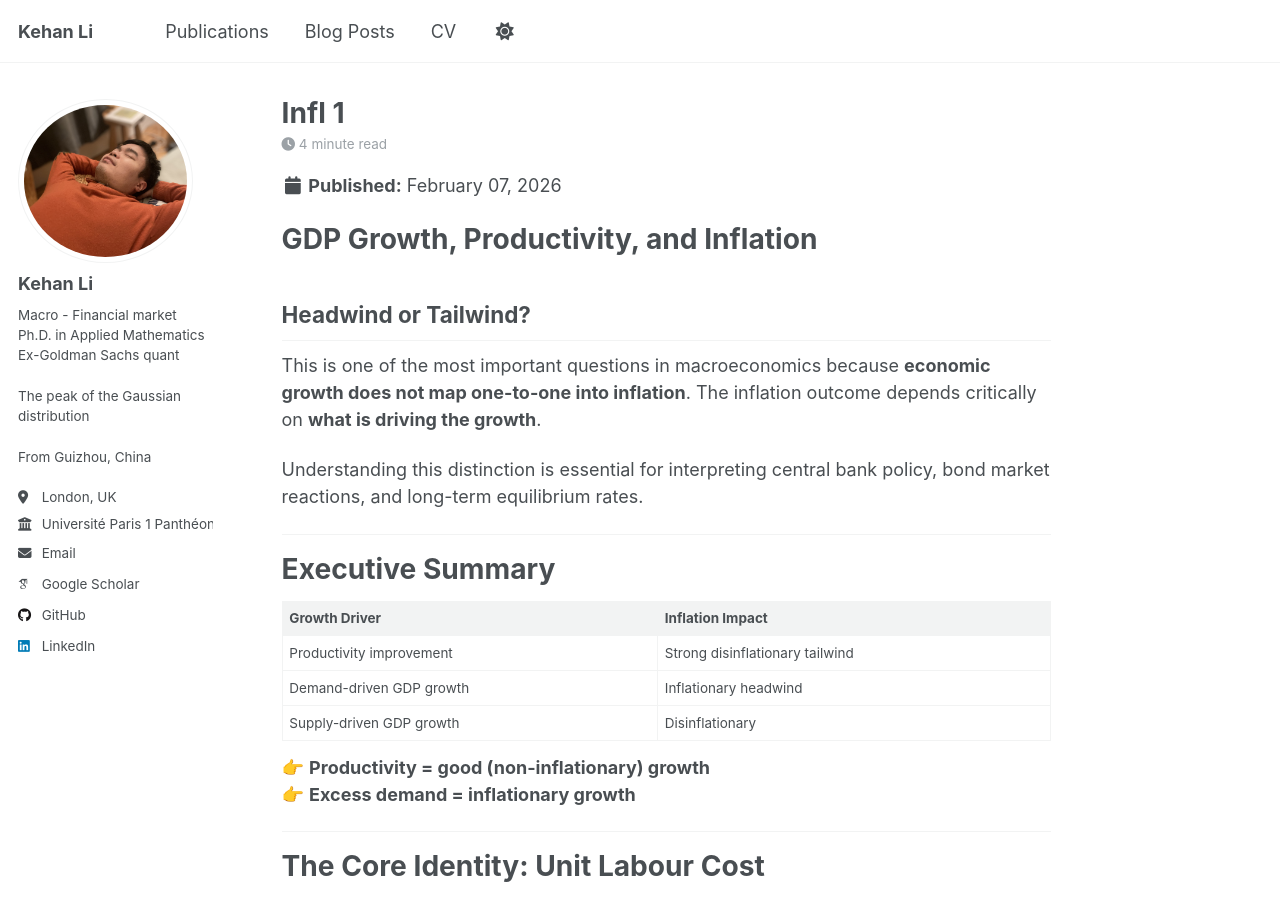
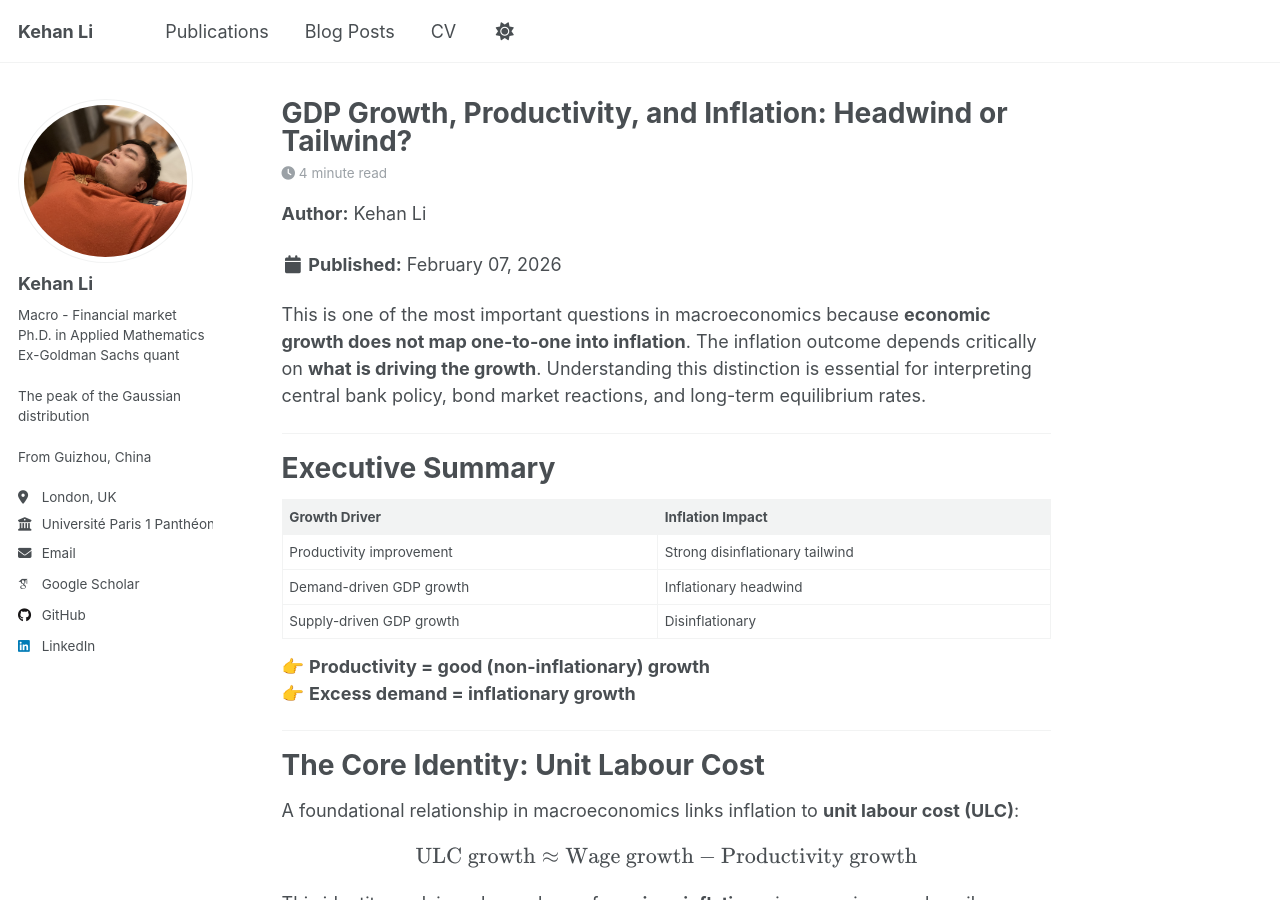
Before and after one commit to KehanLi-1123/KehanLi.github.io, a Jekyll site: the page built from _posts/2026-02-07-Infl-1.md, in a window 1280 px wide and 900 px high. Built offline with Jekyll 4.4.1, drawn with Linux system fonts in a browser that asks for light colours; some web fonts are replaced.

Commit message:
Revise post metadata for GDP Growth article
Updated front matter for the post with title, author, and date.

```diff
--- a/_posts/2026-02-07-Infl-1.md
+++ b/_posts/2026-02-07-Infl-1.md
@@ -1,9 +1,10 @@
-# GDP Growth, Productivity, and Inflation
-## Headwind or Tailwind?
+---
+title: "GDP Growth, Productivity, and Inflation: Headwind or Tailwind?"
+author: Kehan Li
+date: 2026-02-07
+---
 
-This is one of the most important questions in macroeconomics because **economic growth does not map one-to-one into inflation**. The inflation outcome depends critically on **what is driving the growth**.
-
-Understanding this distinction is essential for interpreting central bank policy, bond market reactions, and long-term equilibrium rates.
+This is one of the most important questions in macroeconomics because **economic growth does not map one-to-one into inflation**. The inflation outcome depends critically on **what is driving the growth**. Understanding this distinction is essential for interpreting central bank policy, bond market reactions, and long-term equilibrium rates.
 
 ---
 
```
